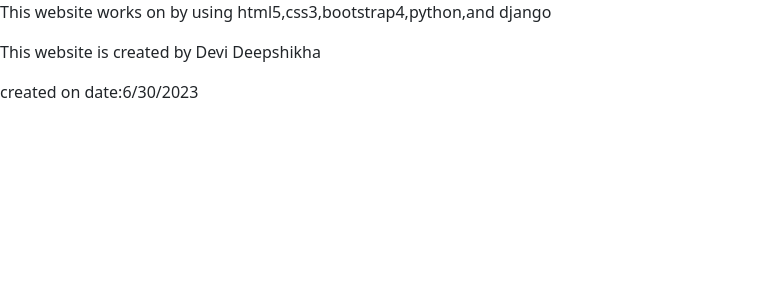
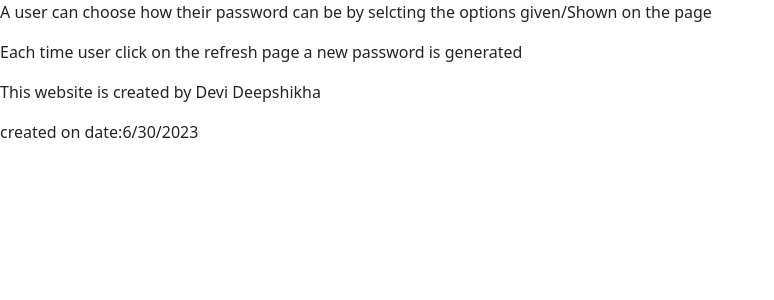
Before and after one commit to devi-deepshikha/first-project, a Django app: page /aboutpage/ in a window 1280 px wide. Shown: the top 300 px of the page, without its empty margins (0-774 px from the left). Run offline with Django 4.2, Linux system fonts and the light colour scheme.

Commit message:
Updated a line in  aboutpage.html

```diff
--- a/generator/templates/generator/aboutpage.html
+++ b/generator/templates/generator/aboutpage.html
@@ -1,5 +1,6 @@
 <link href="https://cdn.jsdelivr.net/npm/bootstrap@5.3.0/dist/css/bootstrap.min.css" rel="stylesheet" integrity="sha384-9ndCyUaIbzAi2FUVXJi0CjmCapSmO7SnpJef0486qhLnuZ2cdeRhO02iuK6FUUVM" crossorigin="anonymous">
 <script src="https://cdn.jsdelivr.net/npm/bootstrap@5.3.0/dist/js/bootstrap.bundle.min.js" integrity="sha384-geWF76RCwLtnZ8qwWowPQNguL3RmwHVBC9FhGdlKrxdiJJigb/j/68SIy3Te4Bkz" crossorigin="anonymous"></script>
-<p>This website works on by using html5,css3,bootstrap4,python,and django</p>
+<p>A user can choose how their password can be by selcting the options given/Shown on the page<p/>
+<p>Each time user click on the refresh page a new password is generated</p>
 <p>This website is created by Devi Deepshikha</p>
 <p>created on date:6/30/2023</p>
```
